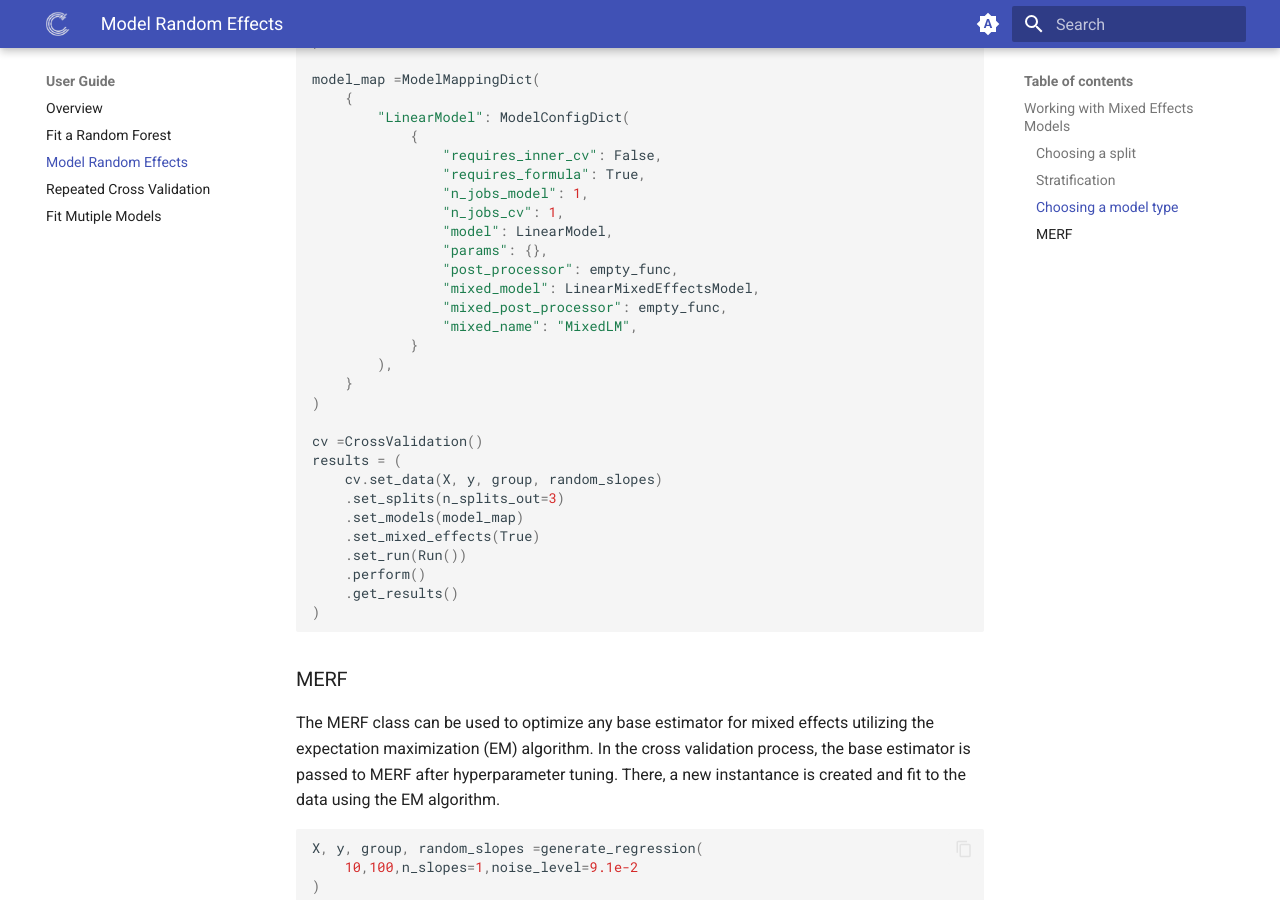
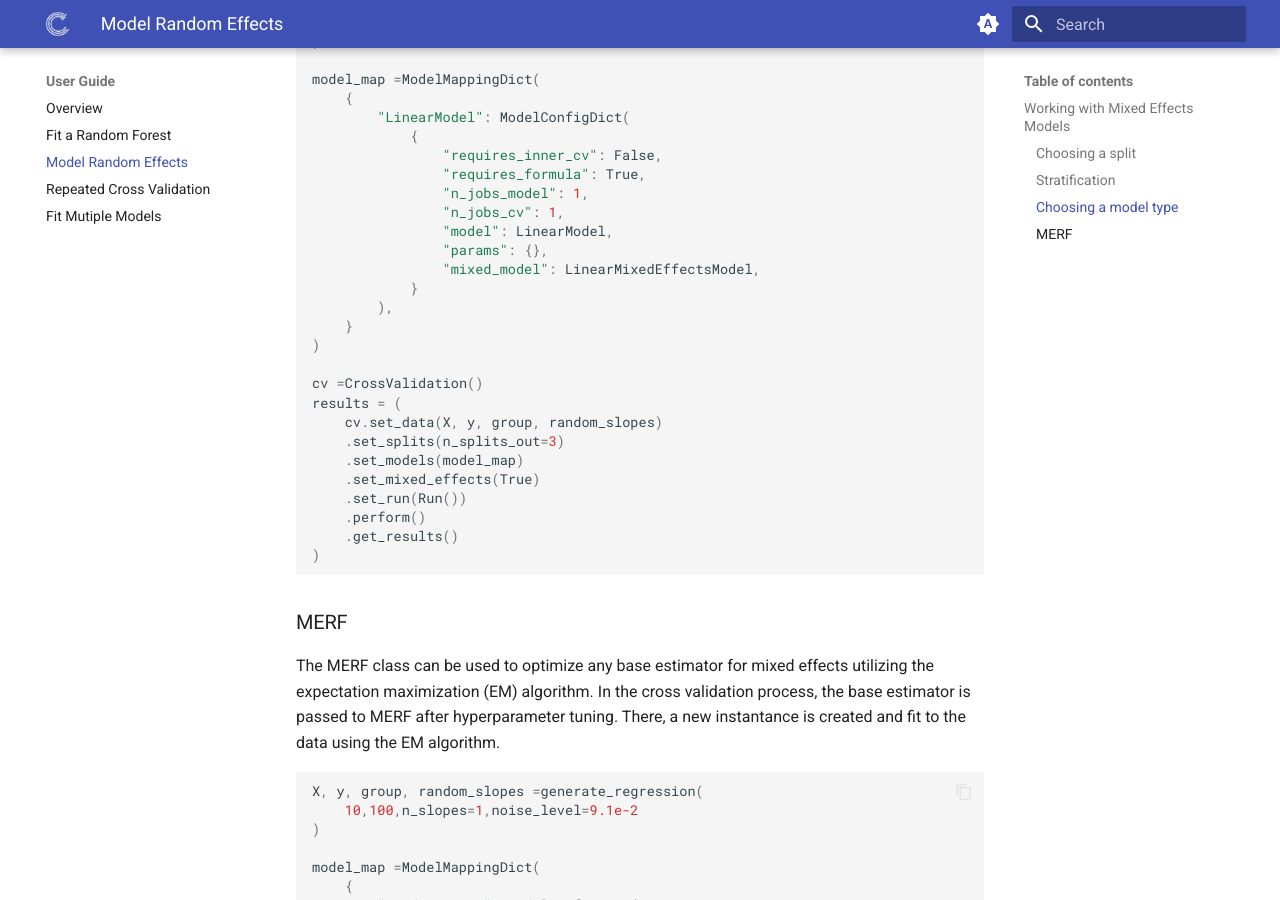
Before and after one commit to radlfabs/flexcv, an MkDocs documentation site: the page built from docs/guides/random-effects.md, in a window 1280 px wide and 900 px high, scrolled down 2820 px. Built offline with MkDocs 1.6.1 and Material for MkDocs 9.7.7, drawn with Linux system fonts in a browser that asks for light colours.

Commit message:
update docs

```diff
--- a/docs/guides/random-effects.md
+++ b/docs/guides/random-effects.md
@@ -64,10 +64,7 @@ model_map =ModelMappingDict(
                 "n_jobs_cv": 1,
                 "model": LinearModel,
                 "params": {},
-                "post_processor": empty_func,
                 "mixed_model": LinearMixedEffectsModel,
-                "mixed_post_processor": empty_func,
-                "mixed_name": "MixedLM",
             }
         ),
     }
```
Also changed, not shown: docs/guides/multiple-models.md (+0 -2 lines).
